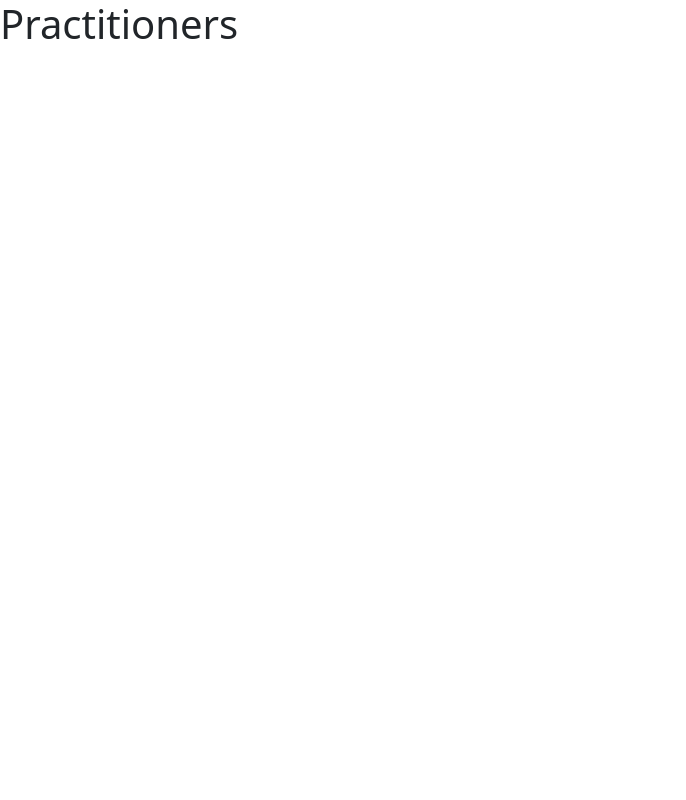
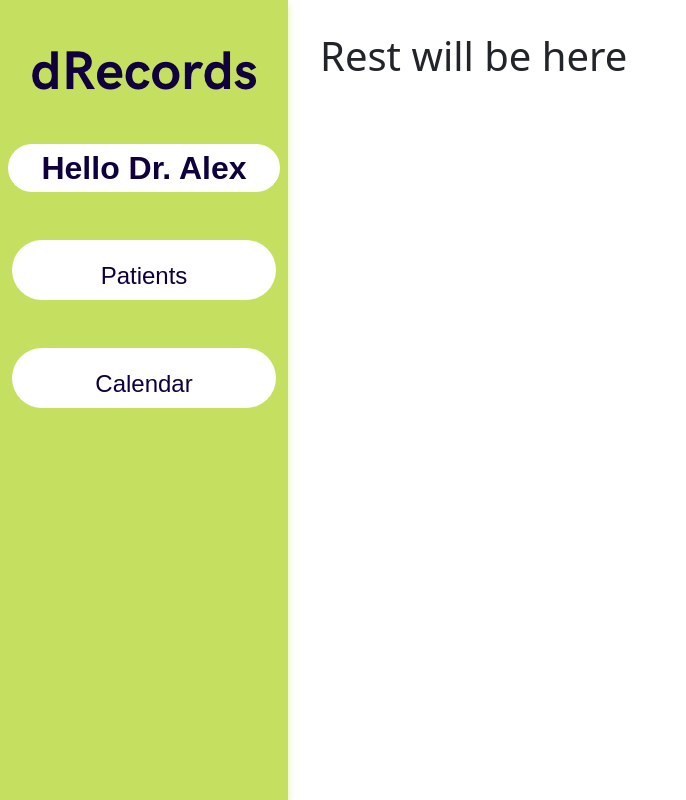
Before and after one commit to valik94/CovidCentral, a React (Create React App) app in the folder client/: page /practitioners in a window 1280 px wide. Shown: the whole page, without its empty margins (0-686 px from the left). Built offline with nearby package versions, Linux system fonts and the light colour scheme; a web font is replaced by a local one.

Commit message:
vertical navbar implemented

```diff
--- a/client/src/Practitioners.js
+++ b/client/src/Practitioners.js
@@ -1,6 +1,76 @@
+import './components/practitionersComp/practitioners.scss'
+import classNames from "classnames"
+import { useState } from 'react'
+
 export default function HomePage (props) {
+  const [ state, setState ] = useState({
+    patients: false,
+    calendar: false
+  })
+
+  const setPatients = (patients) => setState({patients: patients, calendar: false})
+
+  const setCalendar = (calendar) => setState({patients: false, calendar: calendar})
+
+  const clickedCalendar = classNames('sidebar__secondFont', {
+    "sidebar__secondFont clicked" : state.calendar
+  })
+
+  const clickedPatient = classNames('sidebar__secondFont', {
+    "sidebar__secondFont clicked" : state.patients,
+  })
 
   return (
-    <h1>Practitioners</h1>
+    <main className="layout">
+    <section className="sidebar">
+      <img
+        className="sidebar--centered"
+        src="images/logo1.png"
+        alt="Interview Scheduler"
+      />
+      <nav className="sidebar__menu">
+        <div className="sidebar__greeting">
+          <p className="sidebar__mainFont">Hello Dr. Alex</p>
+        </div>
+        <div className="">
+          <button className={clickedPatient} onClick={() => {setPatients(true)}}> Patients </button>
+        </div>
+        <div className="">
+          <button className={clickedCalendar} onClick={() => {setCalendar(true)}}> Calendar </button>
+        </div>
+      </nav>
+    </section>
+    <section className="schedule">
+     <h1>Rest will be here</h1>
+    </section>
+  </main>
   );
 }
+
+
+// Example how to fetch information
+// const [formIsSubmitted, setFormIsSubmitted] = useState(false);
+// const submitForm = () => {
+//   setFormIsSubmitted(true);
+// };
+
+// const getDummyData = async () => {
+//   try {
+//     const { data } = await axios.get("/practitioners");
+//     console.log("CLOSE==================:", data)
+//     return data;
+//   } catch (error) {
+//     console.log(error);
+//   }
+// };
+
+// useEffect(() => {
+//   // const data = getDummyData()
+//   //axios.get("http://localhost:8080/practitioners")
+//   fetch("/practitioners")
+//   .then(response => {
+//     console.log(response)
+//   })
+
+//   // console.log('DATA:', data)
+// }, []);
--- /dev/null
+++ b/client/src/components/practitionersComp/practitioners.scss
@@ -0,0 +1,111 @@
+@import "../../styles/variables.scss";
+.layout {
+  display: flex;
+  min-height: 100vh;
+}
+.sidebar {
+  background-color: $dark-background;
+  box-shadow: 0px 4px 8px rgba($dark-background, 0.5);
+  display: flex;
+  flex-direction: column;
+  min-width: 18rem;
+  padding: 2rem 0;
+
+  &--centered {
+    align-self: center;
+  }
+
+  &__separator {
+    width: 90%;
+    // margin: 2rem 0;
+    border: solid 1px;
+    color: black;
+  }
+
+  &__menu {
+    flex: 1;
+  }
+
+  &__lhl {
+    margin-top: 2rem;
+  }
+
+  &__mainFont {
+    font-family: $font-family-PT;
+    font-weight: bold;
+    color: $dark-blue;
+    font-size: 2em;
+  }
+
+  &__secondFont {
+    font-family: $font-family-PT;
+    color: $dark-blue;
+    font-size: 1.5em;
+    padding-top: 0.5em;
+  }
+  &__greeting {
+    // background: linear-gradient(to right, #c5e060 0%, #ffffff 100%);
+    width: 17em;
+    height: 3em;
+    box-sizing: border-box;
+    text-align: center;
+    background-color: white;
+    border-radius: 35px;
+    margin-top: 2em;
+    margin-right: 0.5em;
+    margin-left: 0.5em;
+  }
+
+  &__clicked {
+    // background: linear-gradient(to right, #c5e060 0%, #ffffff 100%);
+    width: 17em;
+    height: 3em;
+    box-sizing: border-box;
+    text-align: center;
+    background-color: white;
+    border-radius: 35px;
+    margin-top: 2em;
+    margin-right: 0.5em;
+    margin-left: 0.5em;
+  }
+
+}
+
+button {
+  width: 11em;
+  height: 2.5em;
+  box-sizing: border-box;
+  text-align: center;
+  background-color: white;
+  border-radius: 35px;
+  margin-top: 2em;
+  margin-right: 0.5em;
+  margin-left: 0.5em;
+  border: none;
+}
+
+.clicked {
+  width: 15em;
+  height: 2.5em;
+  box-sizing: border-box;
+  text-align: center;
+  background-color: white;
+  border-top-right-radius: 0;
+  border-bottom-right-radius: 0;
+  margin-top: 2em;
+  margin-right: 0.5em;
+  margin-left: 0.5em;
+  border: none;
+}
+
+
+
+
+.schedule {
+  display: flex;
+  flex-direction: column;
+  justify-content: flex-start;
+  margin: 2rem 0;
+  padding: 0 2rem;
+  width: 100%;
+}
--- a/client/src/styles/variables.scss
+++ b/client/src/styles/variables.scss
@@ -7,8 +7,10 @@ $inactive-opacity: 0.15;
 
 $white: #fff;
 $black: #000;
+$dark-blue: #0f003d;
+$green: #c5e060;
 
-$dark-background: #222f3e;
+$dark-background: #c5e060;
 
 $weeks-colors: #54a0ff, #48dbfb, #1dd1a1, #5f27cd;
 $booked-color: #54a0ff;
```
Also changed, not shown: client/public/images/logo1.png, 1 other file (tests, documents, lock files or other folders).
